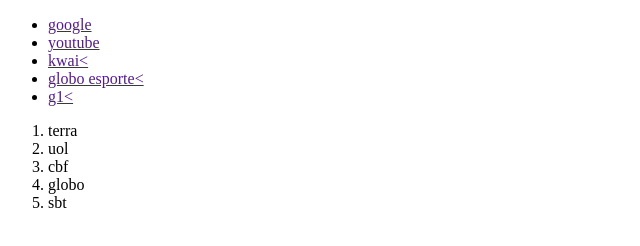
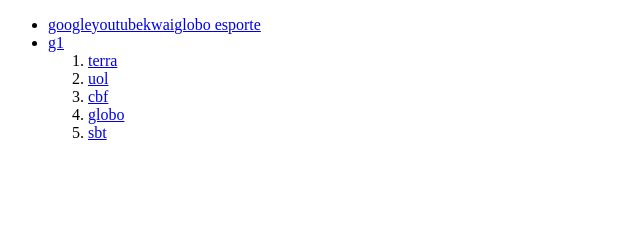
Before and after one commit to juhxz18/matematica2_2b_2025, a plain HTML site: page link.html in a window 1280 px wide. Shown: the whole page, without its empty margins (0-640 px from the left). Drawn offline with Linux system fonts and the light colour scheme.

Commit message:
Update link.html

```diff
--- a/link.html
+++ b/link.html
@@ -9,18 +9,18 @@
 </head>
 <body>
 <ul>
-            <li><a href="">google</a></li>
-            <li><a href="">youtube</a></li>
-            <li><a href="">kwai<</a></li>
-            <li><a href="">globo esporte<</a></li>
-            <li><a href="">g1<</a></li>
+<li><a href="https://www.google.com/">google</a></li&gt;
+<li><a href="https://www.youtube.com/">youtube</a></li&gt;
+<li><a href="https://www.kwai.com/">kwai</a></li&gt;
+<li><a href="https://ge.globo.com/">globo esporte</a></li>
+<li><a href="https://g1.globo.com/">g1</a></li&gt;
 </ul>
 <ol>
-            <li>terra</li>
-            <li>uol</li>
-            <li>cbf</li>
-            <li>globo</li>
-            <li>sbt</li>
+<li><a href="https://www.terra.com.br/">terra<div class="terra"></a></li>
+<li><a href="https://www.uol.com.br/">uol<div class="uol"></a></li>
+<li><a href="https://www.cbf.com.br/">cbf<div class="cbf"></a></li>
+<li><a href="https://www.globo.com/">globo<div class="globo"></a></li>
+<li><a href="https://www.sbt.com.br/ao-vivo">sbt<div class="sbt"></a></li>
 </ol>
 </body>
 </html>
```
Lines whose indentation alone changed are shown as unchanged.
